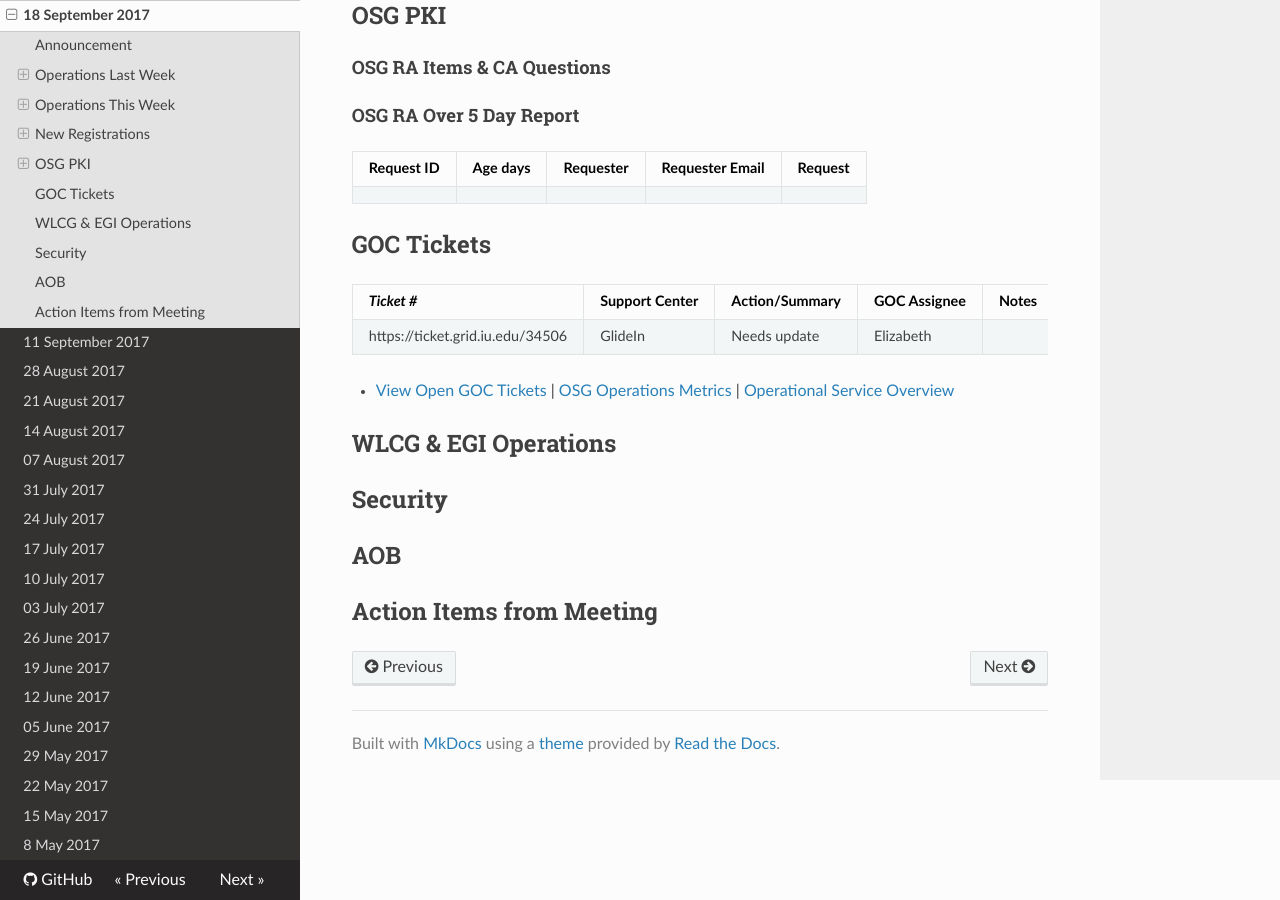
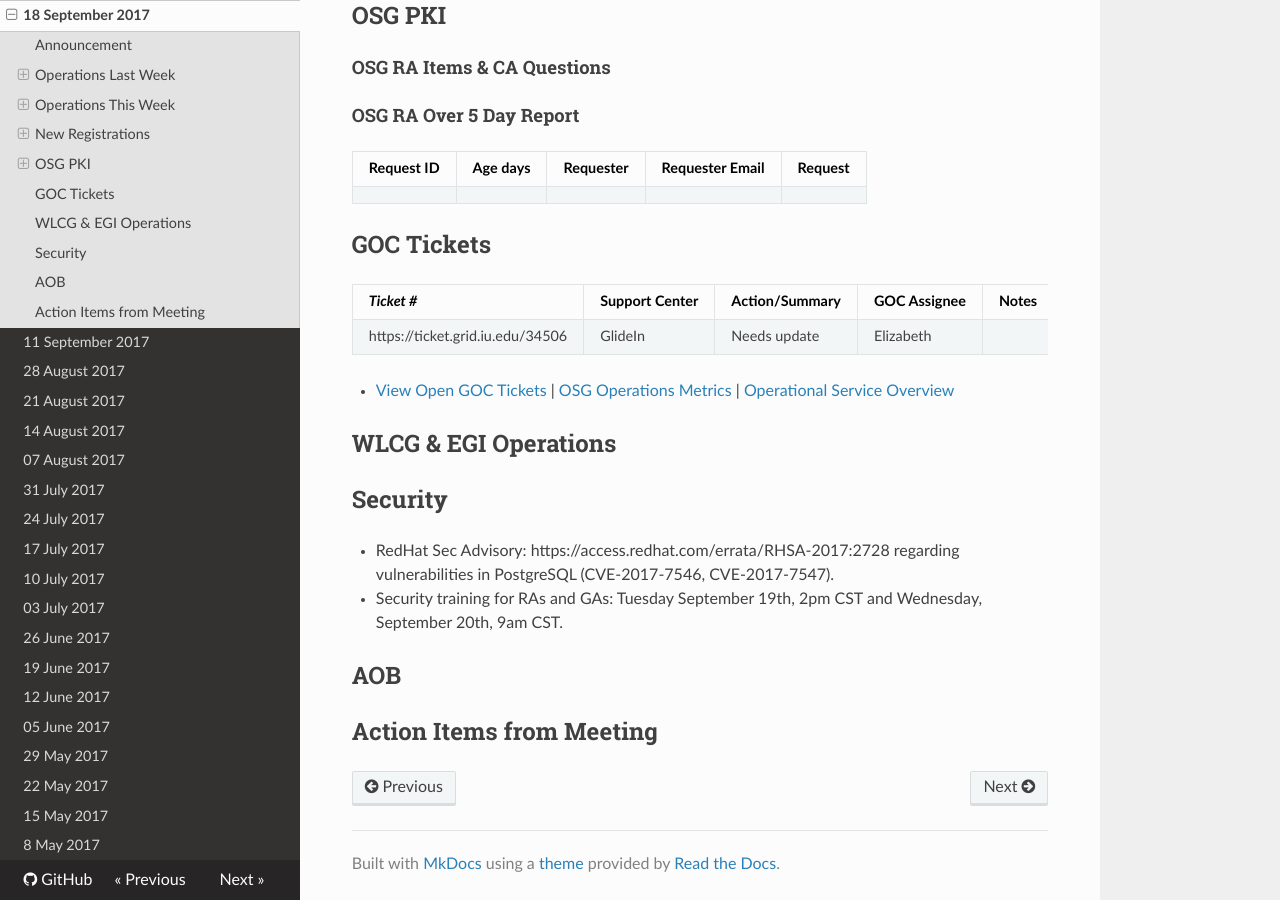
Before and after one commit to osg-htc/operations, an MkDocs documentation site: the page built from docs/WeeklyMinutes/18Sep2017.md, in a window 1280 px wide and 900 px high, scrolled down 2785 px. Built offline with MkDocs 1.6.1, drawn with Linux system fonts in a browser that asks for light colours; nearby versions of some CDN libraries; old or Windows-style settings are respelled for this version of MkDocs.

Commit message:
Update 18Sep2017.md

```diff
--- a/docs/WeeklyMinutes/18Sep2017.md
+++ b/docs/WeeklyMinutes/18Sep2017.md
@@ -90,6 +90,8 @@ We anticipate this change will allow additional flexibility in responding to cha
 ## WLCG & EGI Operations
 
 ## Security
+   * RedHat Sec Advisory: https://access.redhat.com/errata/RHSA-2017:2728 regarding vulnerabilities in PostgreSQL (CVE-2017-7546, CVE-2017-7547).
+   * Security training for RAs and GAs: Tuesday September 19th, 2pm CST and Wednesday, September 20th, 9am CST.
 
 ## AOB
 
```
